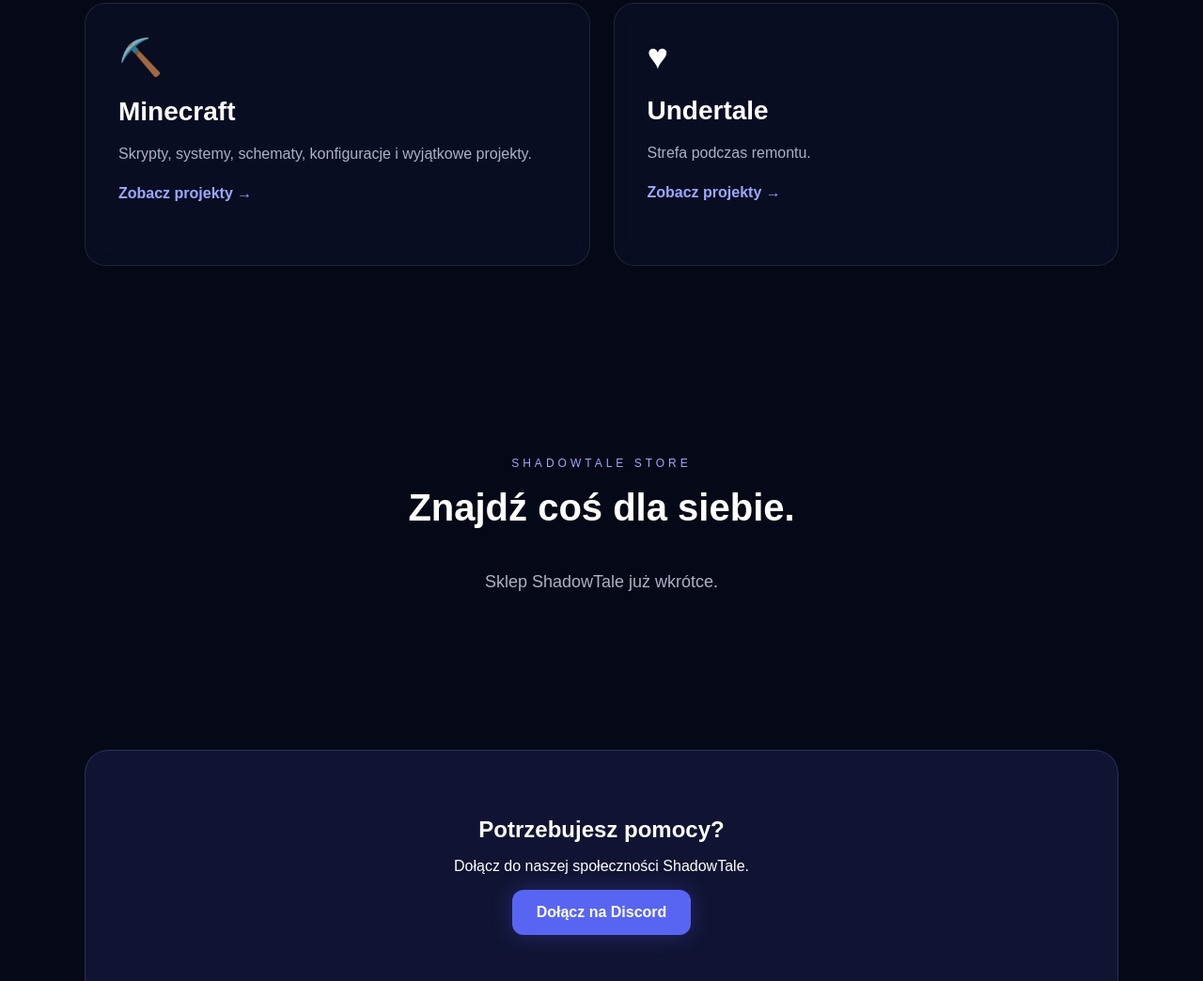
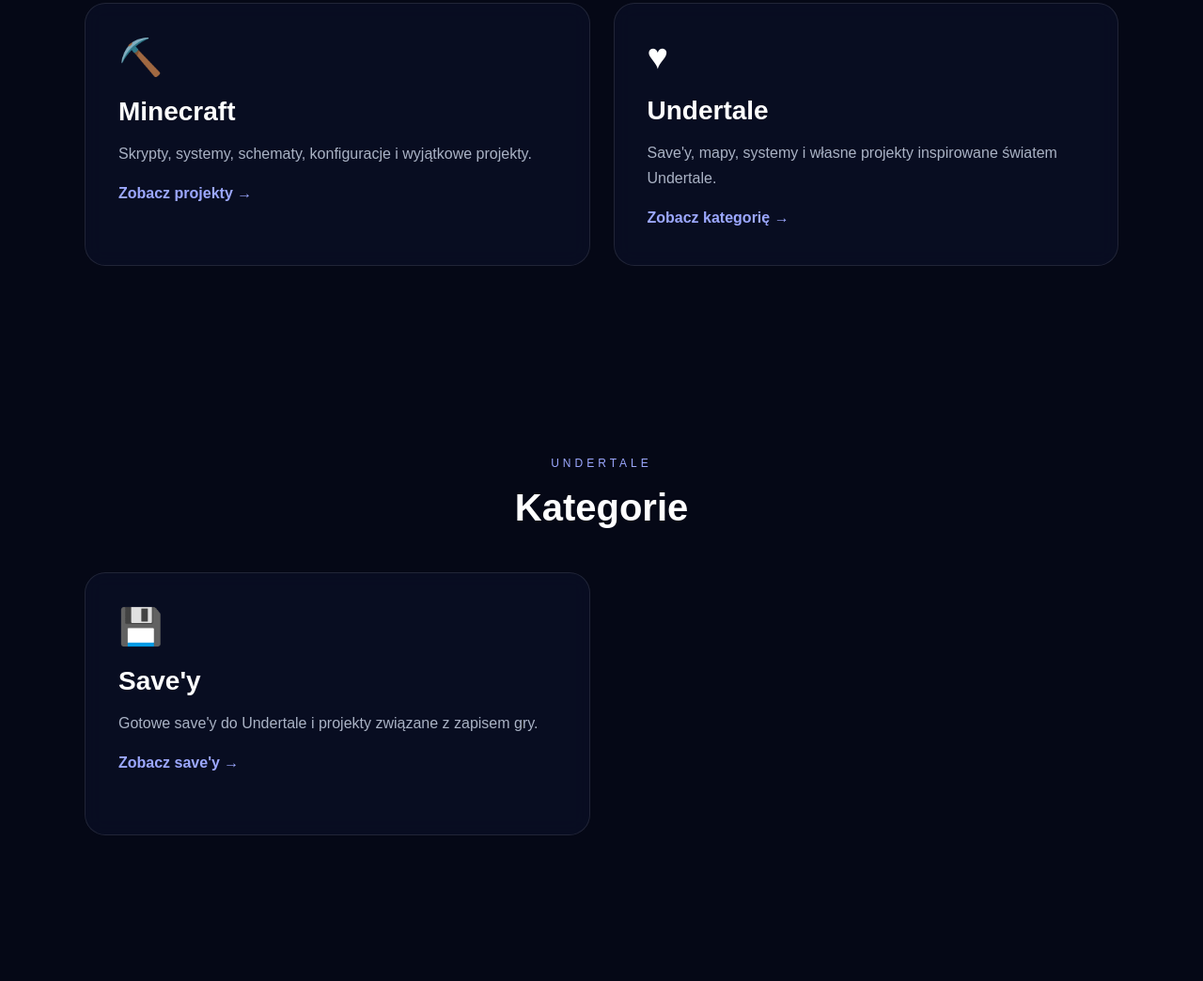
Before and after one commit to MistrzCieniPL/ShadowTale, a plain HTML site: page index.html in a window 1280 px wide. Shown: the part 983-2027 px from the top of the page at 94% size. Drawn offline with Linux system fonts and the light colour scheme.

Commit message:
Update index.html

```diff
--- a/index.html
+++ b/index.html
@@ -1,4 +1,4 @@
-<!DOCTYPE html>
+   <!DOCTYPE html>
 <html lang="pl">
 
 <head>
@@ -107,7 +107,9 @@
             <div class="cards">
 
 
-                <!-- MINECRAFT -->
+                <!-- =========================
+                     MINECRAFT
+                     ========================= -->
 
                 <div class="card" id="minecraft">
 
@@ -131,7 +133,9 @@
                 </div>
 
 
-                <!-- UNDERTALE -->
+                <!-- =========================
+                     UNDERTALE
+                     ========================= -->
 
                 <div class="card" id="undertale">
 
@@ -144,11 +148,66 @@
                     </h3>
 
                     <p>
-                        Strefa podczas remontu.
+                        Save'y, mapy, systemy i własne
+                        projekty inspirowane światem Undertale.
+                    </p>
+
+                    <a href="#undertale-kategorie">
+                        Zobacz kategorię →
+                    </a>
+
+                </div>
+
+
+            </div>
+
+        </section>
+
+
+        <!-- =========================
+             UNDERTALE
+             KATEGORIE
+             ========================= -->
+
+        <section class="projects" id="undertale-kategorie">
+
+            <div class="section-title">
+
+                <span>
+                    UNDERTALE
+                </span>
+
+                <h2>
+                    Kategorie
+                </h2>
+
+            </div>
+
+
+            <div class="cards">
+
+
+                <!-- =========================
+                     SAVE'Y
+                     ========================= -->
+
+                <div class="card">
+
+                    <div class="card-icon">
+                        💾
+                    </div>
+
+                    <h3>
+                        Save'y
+                    </h3>
+
+                    <p>
+                        Gotowe save'y do Undertale
+                        i projekty związane z zapisem gry.
                     </p>
 
                     <a href="#sklep">
-                        Zobacz projekty →
+                        Zobacz save'y →
                     </a>
 
                 </div>
@@ -178,7 +237,7 @@
             </div>
 
             <p>
-                Sklep ShadowTale już wkrótce.
+                Pierwsze projekty ShadowTale już wkrótce.
             </p>
 
         </section>
```
